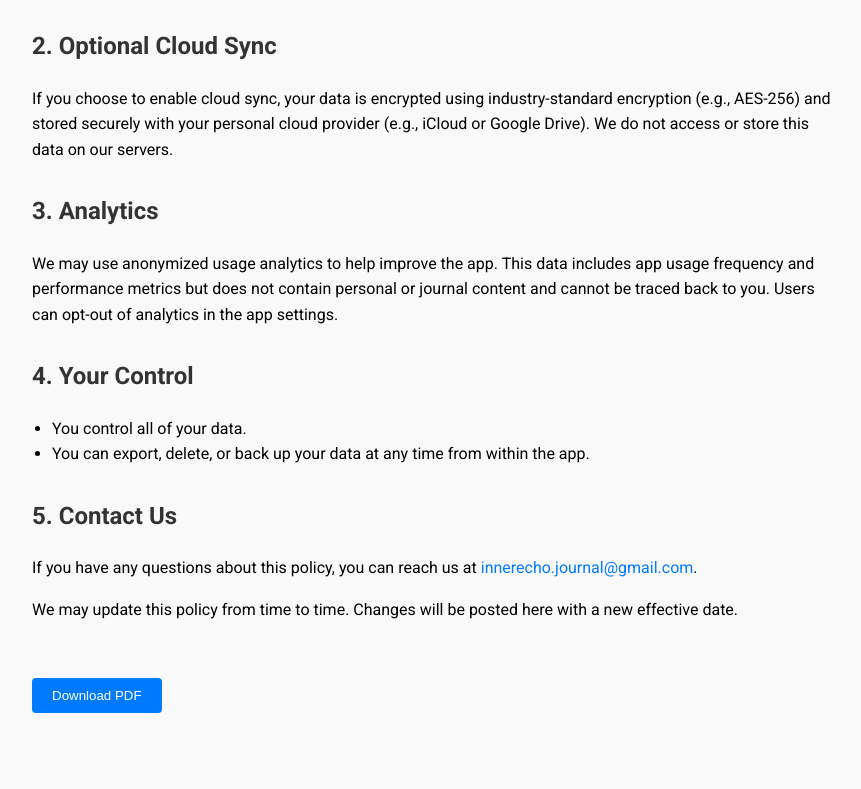
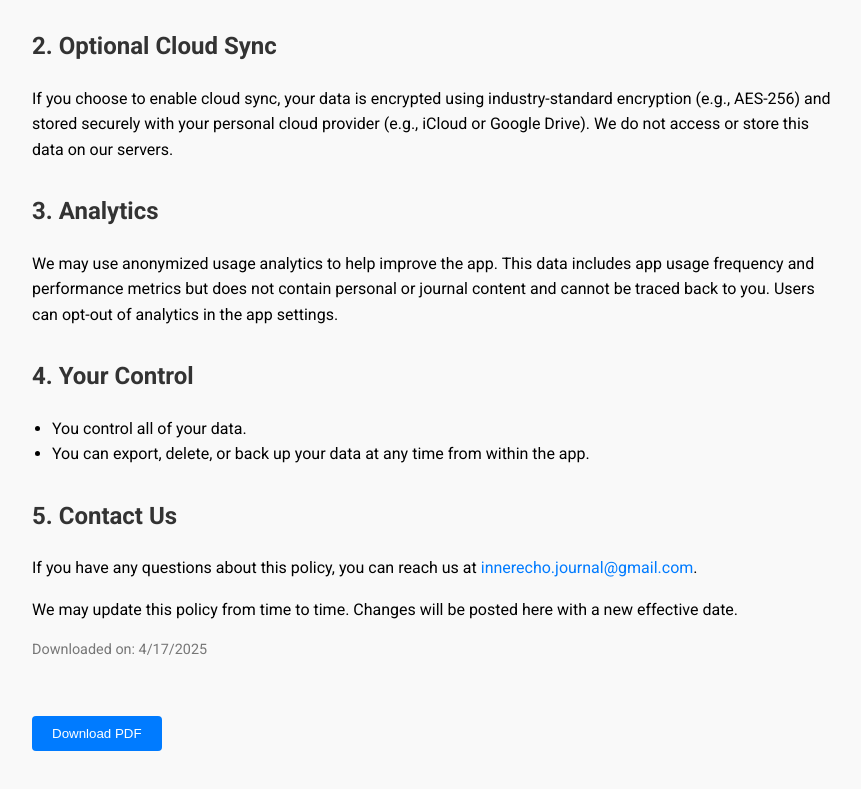
Before and after one commit to InnerEcho0425/privacy-policy, a plain HTML site: page privacy.html in a window 1280 px wide. Shown: the part 640-1429 px from the top of the page, without its empty margins (208-1069 px from the left). Before the commit the page ends 1393 px from the top, so only its background shows below. Drawn offline with Linux system fonts and the light colour scheme.

Commit message:
Update3 privacy.html

```diff
--- a/privacy.html
+++ b/privacy.html
@@ -92,6 +92,13 @@
     <p>If you have any questions about this policy, you can reach us at <a href="mailto:innerecho.journal@gmail.com">innerecho.journal@gmail.com</a>.</p>
 
     <p>We may update this policy from time to time. Changes will be posted here with a new effective date.</p>
+    <p id="footer-date" style="font-size: 0.9em; color: #777;"></p>
+
+<script>
+  const date = new Date().toLocaleDateString();
+  document.getElementById("footer-date").innerText = `Downloaded on: ${date}`;
+</script>
+
 
     <!-- PDF Download Button -->
     <button id="downloadBtn">Download PDF</button>
```
